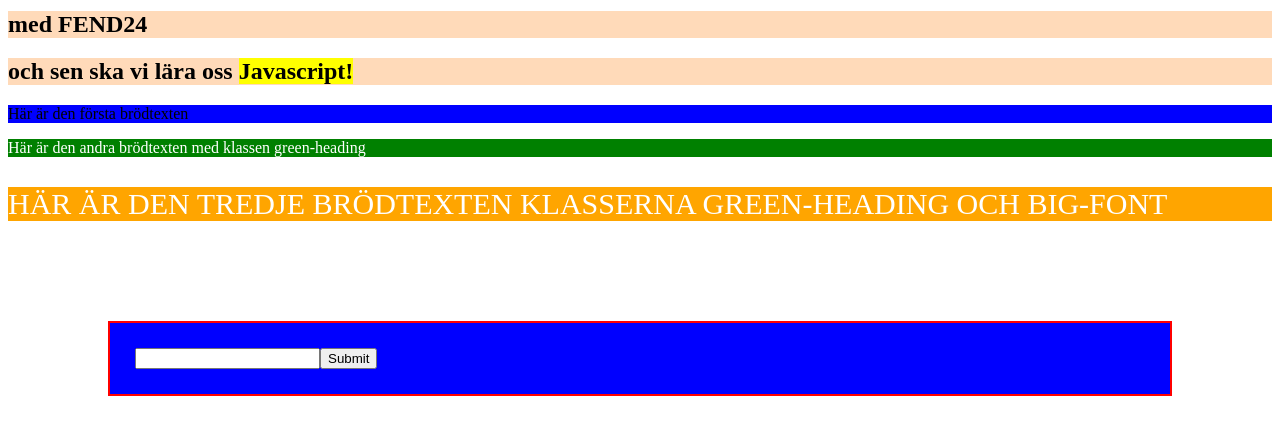
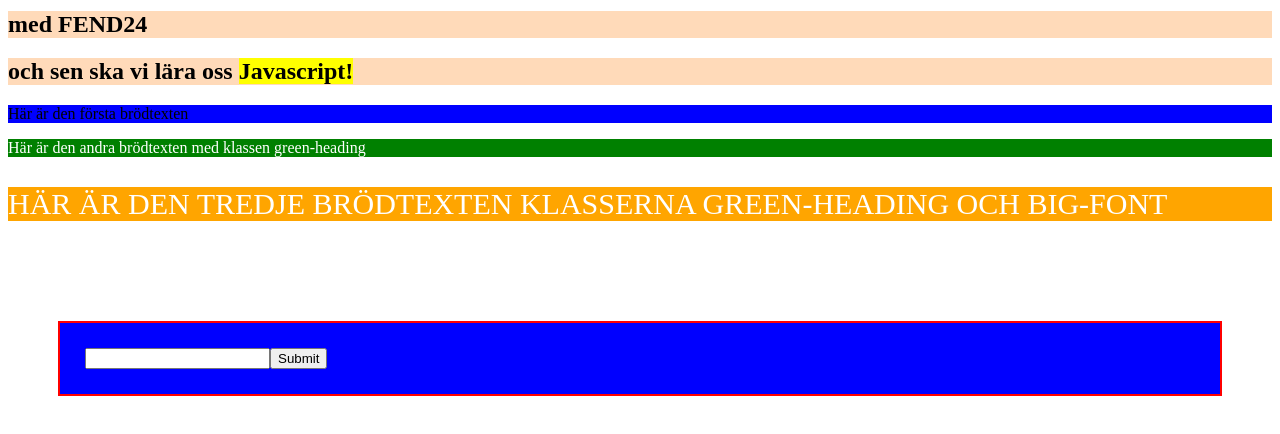
Before and after one commit to Zairaxx/css-intro-fend24, a plain HTML site: page index.html in a window 1280 px wide. Shown: the part 108-542 px from the top of the page. Drawn offline with Linux system fonts and the light colour scheme.

Commit message:
new comments

```diff
--- a/style.css
+++ b/style.css
@@ -54,20 +54,19 @@ div h2 {
 .container {
     display:flex;
     background:blue;
-    margin: 100px;
     padding:25px 25px;
     border:2px red solid;
 
-    /* följande är två sätt att sätta margin på samma sätt */
+    /* Följande är två sätt att sätta margin på samma sätt. Kan du korta ner alternativ 1 ytterligare? */
 
     /* Alternativ 1 */
-    /* margin: 100px 200px 50px 50px; */
+    margin: 100px 50px 100px 50px;
 
     /* Alternativ 2 */
     /*
         margin-top:100px;
-        margin-right:200px;
-        margin-bottom:50px;
+        margin-right:50px;
+        margin-bottom:100px;
         margin-left:50px;
      */
 }
```
